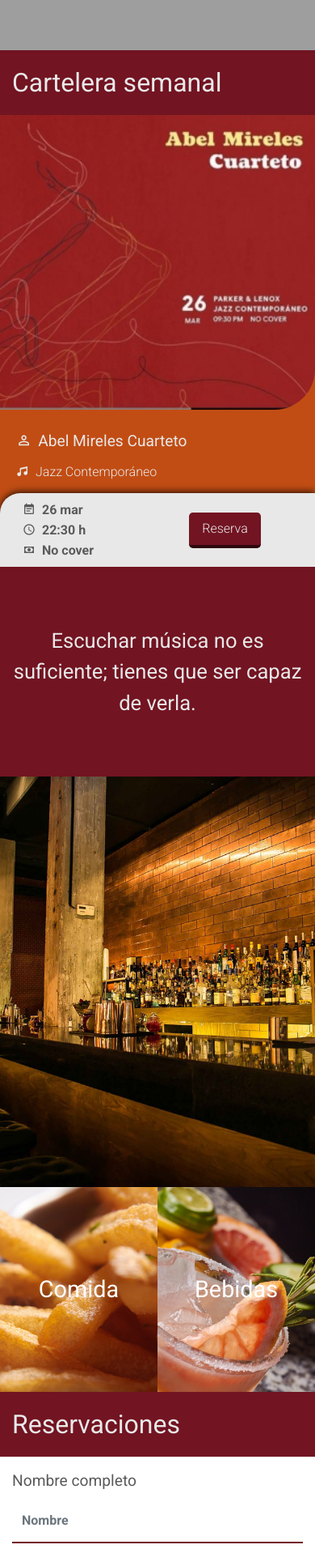
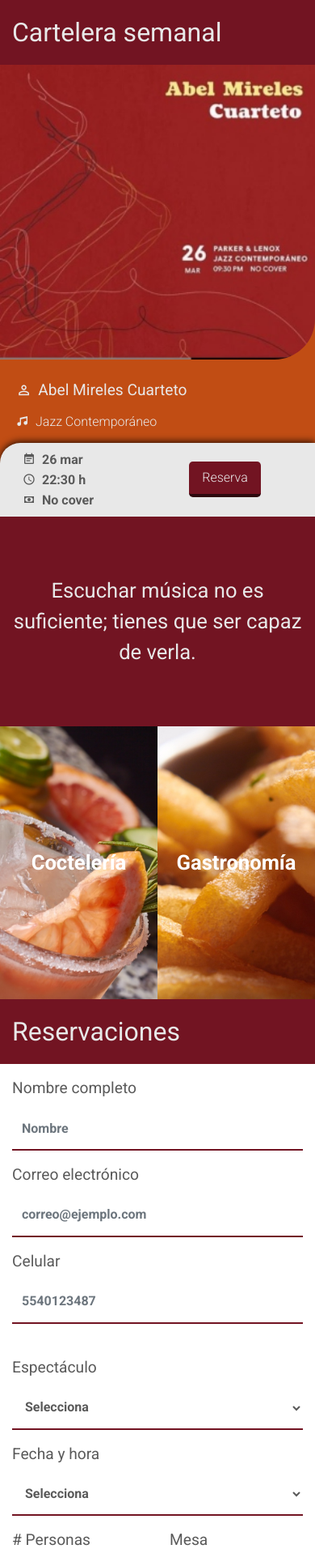
Before and after one commit to itzel-aguirre/jazz, a PHP site: page /jazz/ in a window 390 px wide. Shown: the part 405-2318 px from the top of the page at 81% size. Run offline with PHP 8.4, Linux system fonts and the light colour scheme; some libraries are stand-ins or nearby versions; grey boxes are pictures that could not be loaded.

Commit message:
Cambios en la estructura
1. Se quitó la segunda foto y en lugar se pusieron 2 botones, gastronomía y coctelería.
2. Se corrigieron estilos y tamaños en los dispositivos

```diff
--- a/css/main.css
+++ b/css/main.css
@@ -321,7 +321,7 @@
 
 /* line 136, ../../xampp/htdocs/jazz/sass/main.scss */
 .background-image__button {
-  height: 30vh;
+  height: 40vh;
   background-size: cover;
   display: flex;
   justify-content: center;
@@ -330,7 +330,8 @@
 
 /* line 142, ../../xampp/htdocs/jazz/sass/main.scss */
 .background-image__button a {
-  font-size: 1.8rem;
+  font-size: 1.6rem;
+  font-weight: 700;
   color: #fff;
 }
 
@@ -341,17 +342,24 @@
   }
 }
 
-/* line 149, ../../xampp/htdocs/jazz/sass/main.scss */
+@media (min-width: 1440px) {
+  /* line 142, ../../xampp/htdocs/jazz/sass/main.scss */
+  .background-image__button a {
+    font-size: 6rem;
+  }
+}
+
+/* line 153, ../../xampp/htdocs/jazz/sass/main.scss */
 .background-image__button--food {
   background-image: url("../images/content/menu/food.jpg");
 }
 
-/* line 152, ../../xampp/htdocs/jazz/sass/main.scss */
+/* line 156, ../../xampp/htdocs/jazz/sass/main.scss */
 .background-image__button--drink {
   background-image: url("../images/content/menu/drinks.jpg");
 }
 
-/* line 158, ../../xampp/htdocs/jazz/sass/main.scss */
+/* line 162, ../../xampp/htdocs/jazz/sass/main.scss */
 .first-copy {
   text-align: center;
   font-size: 1.6rem;
@@ -361,7 +369,7 @@
 }
 
 @media (min-width: 768px) {
-  /* line 158, ../../xampp/htdocs/jazz/sass/main.scss */
+  /* line 162, ../../xampp/htdocs/jazz/sass/main.scss */
   .first-copy {
     font-size: 3rem;
     padding: 6rem 4rem;
@@ -369,42 +377,50 @@
 }
 
 @media (min-width: 1200px) {
-  /* line 158, ../../xampp/htdocs/jazz/sass/main.scss */
+  /* line 162, ../../xampp/htdocs/jazz/sass/main.scss */
   .first-copy {
     font-size: 2.5rem;
-    padding: 4rem 34rem;
+    padding: 4rem 24rem;
   }
 }
 
-/* line 175, ../../xampp/htdocs/jazz/sass/main.scss */
+@media (min-width: 1440px) {
+  /* line 162, ../../xampp/htdocs/jazz/sass/main.scss */
+  .first-copy {
+    font-size: 2.5rem;
+    padding: 4rem 30rem;
+  }
+}
+
+/* line 183, ../../xampp/htdocs/jazz/sass/main.scss */
 .row--background-red {
   background: #721422;
 }
 
-/* line 180, ../../xampp/htdocs/jazz/sass/main.scss */
+/* line 188, ../../xampp/htdocs/jazz/sass/main.scss */
 .map {
   width: 100%;
   height: 350px;
 }
 
 @media (min-width: 768px) {
-  /* line 180, ../../xampp/htdocs/jazz/sass/main.scss */
+  /* line 188, ../../xampp/htdocs/jazz/sass/main.scss */
   .map {
     height: 100%;
   }
 }
 
-/* line 188, ../../xampp/htdocs/jazz/sass/main.scss */
+/* line 196, ../../xampp/htdocs/jazz/sass/main.scss */
 form {
   margin: 1rem 0;
 }
 
-/* line 190, ../../xampp/htdocs/jazz/sass/main.scss */
+/* line 198, ../../xampp/htdocs/jazz/sass/main.scss */
 form fieldset {
   margin-bottom: 1.5rem;
 }
 
-/* line 192, ../../xampp/htdocs/jazz/sass/main.scss */
+/* line 200, ../../xampp/htdocs/jazz/sass/main.scss */
 form fieldset legend {
   text-align: center;
   margin-bottom: 1rem;
@@ -413,13 +429,13 @@
   color: #5a5a5a;
 }
 
-/* line 199, ../../xampp/htdocs/jazz/sass/main.scss */
+/* line 207, ../../xampp/htdocs/jazz/sass/main.scss */
 form fieldset label {
   color: #5a5a5a;
   font-size: 1.2rem;
 }
 
-/* line 205, ../../xampp/htdocs/jazz/sass/main.scss */
+/* line 213, ../../xampp/htdocs/jazz/sass/main.scss */
 input:-webkit-autofill,
 input:-webkit-autofill:hover,
 input:-webkit-autofill:focus textarea:-webkit-autofill,
@@ -433,7 +449,7 @@
   transition: background-color 5000s ease-in-out 0s;
 }
 
-/* line 218, ../../xampp/htdocs/jazz/sass/main.scss */
+/* line 226, ../../xampp/htdocs/jazz/sass/main.scss */
 .scroll-down-container {
   position: relative;
   width: 24px;
@@ -441,7 +457,7 @@
   margin-bottom: 50px;
 }
 
-/* line 223, ../../xampp/htdocs/jazz/sass/main.scss */
+/* line 231, ../../xampp/htdocs/jazz/sass/main.scss */
 .scroll-down-container .chevron {
   position: absolute;
   width: 28px;
@@ -451,17 +467,17 @@
   animation: move 3s ease-out infinite;
 }
 
-/* line 230, ../../xampp/htdocs/jazz/sass/main.scss */
+/* line 238, ../../xampp/htdocs/jazz/sass/main.scss */
 .scroll-down-container .chevron:first-child {
   animation: move 3s ease-out 1s infinite;
 }
 
-/* line 233, ../../xampp/htdocs/jazz/sass/main.scss */
+/* line 241, ../../xampp/htdocs/jazz/sass/main.scss */
 .scroll-down-container .chevron::nth-child(2) {
   animation: move 3s ease-out 2s infinite;
 }
 
-/* line 236, ../../xampp/htdocs/jazz/sass/main.scss */
+/* line 244, ../../xampp/htdocs/jazz/sass/main.scss */
 .scroll-down-container .chevron:before, .scroll-down-container .chevron:after {
   content: " ";
   position: absolute;
@@ -471,13 +487,13 @@
   background: #fff;
 }
 
-/* line 245, ../../xampp/htdocs/jazz/sass/main.scss */
+/* line 253, ../../xampp/htdocs/jazz/sass/main.scss */
 .scroll-down-container .chevron:before {
   left: 0;
   transform: skew(0deg, 30deg);
 }
 
-/* line 249, ../../xampp/htdocs/jazz/sass/main.scss */
+/* line 257, ../../xampp/htdocs/jazz/sass/main.scss */
 .scroll-down-container .chevron:after {
   right: 0;
   width: 50%;
@@ -508,20 +524,20 @@
   }
 }
 
-/* line 281, ../../xampp/htdocs/jazz/sass/main.scss */
+/* line 289, ../../xampp/htdocs/jazz/sass/main.scss */
 .video-yt {
   width: 100%;
-  height: 400px;
+  height: 40vh;
 }
 
 @media (min-width: 1200px) {
-  /* line 281, ../../xampp/htdocs/jazz/sass/main.scss */
+  /* line 289, ../../xampp/htdocs/jazz/sass/main.scss */
   .video-yt {
-    height: 500px;
+    height: 55vh;
   }
 }
 
-/* line 289, ../../xampp/htdocs/jazz/sass/main.scss */
+/* line 297, ../../xampp/htdocs/jazz/sass/main.scss */
 .title {
   font-size: 2rem;
   background: #721422;
@@ -530,14 +546,14 @@
 }
 
 @media (min-width: 768px) {
-  /* line 289, ../../xampp/htdocs/jazz/sass/main.scss */
+  /* line 297, ../../xampp/htdocs/jazz/sass/main.scss */
   .title {
     font-size: 3rem;
   }
 }
 
 @media (min-width: 1200px) {
-  /* line 289, ../../xampp/htdocs/jazz/sass/main.scss */
+  /* line 297, ../../xampp/htdocs/jazz/sass/main.scss */
   .title {
     margin-left: 5rem;
   }
--- a/footer.php
+++ b/footer.php
@@ -60,6 +60,29 @@
       });
   </script>
   <!-- End Carousel -->
+  <!-- Load Facebook SDK for JavaScript -->
+  <div id="fb-root"></div>
+  <script>
+      window.fbAsyncInit = function() {
+          FB.init({
+              xfbml: true,
+              version: 'v3.2'
+          });
+      };
+
+      (function(d, s, id) {
+          var js, fjs = d.getElementsByTagName(s)[0];
+          if (d.getElementById(id)) return;
+          js = d.createElement(s);
+          js.id = id;
+          js.src = 'https://connect.facebook.net/en_US/sdk/xfbml.customerchat.js';
+          fjs.parentNode.insertBefore(js, fjs);
+      }(document, 'script', 'facebook-jssdk'));
+  </script>
+
+  <!-- Your customer chat code -->
+  <div class="fb-customerchat" attribution=install_email page_id="388926777938003">
+  </div>
   </body>
 
   </html>
--- a/index.php
+++ b/index.php
@@ -10,13 +10,7 @@
 <div class="container-fluid">
     <div class="row">
         <div class="col-12 mh-100 p-0 d-flex align-self-end">
-      <iframe
-        src="https://www.youtube.com/embed/0QVOc1aagSE"
-        frameborder="0"
-        allow="accelerometer; autoplay; encrypted-media; gyroscope; picture-in-picture"
-        allowfullscreen
-        class="video-yt"
-      ></iframe>
+            <iframe src="https://www.youtube.com/embed/O0rUauUjKVg" frameborder="0" allow="accelerometer; autoplay; encrypted-media; gyroscope; picture-in-picture" allowfullscreen class="video-yt"></iframe>
         </div>
     </div>
     <div class="row row--background-red">
@@ -29,15 +23,8 @@
             <div class="item">
                 <div class="card">
                     <picture>
-            <source
-              media="(min-width: 1200px)"
-              srcset="https://placeimg.com/450/400/animals"
-            />
-            <img
-              class="card-img-top"
-              src="images/slider/mobile/abelMirales.jpg"
-              alt="Card image cap"
-            />
+                        <source media="(min-width: 1200px)" srcset="https://placeimg.com/450/400/animals" />
+                        <img class="card-img-top" src="images/slider/mobile/abelMirales.jpg" alt="Card image cap" />
                     </picture>
                     <div class="card-body">
                         <div class="artist-info">
@@ -58,8 +45,7 @@
                                         mar
                                     </p>
                                     <p class="time">
-                    <i class="mdi mdi-clock-outline icon--margin-right"></i
-                    >22:30 h
+                                        <i class="mdi mdi-clock-outline icon--margin-right"></i>22:30 h
                                     </p>
                                     <p class="cover">
                                         <i class="mdi mdi-cash icon--margin-right"></i>No cover
@@ -80,21 +66,13 @@
             <div class="item">
                 <div class="card">
                     <picture>
-            <source
-              media="(min-width: 1200px)"
-              srcset="https://placeimg.com/450/400/nature"
-            />
-            <img
-              class="card-img-top"
-              src="images/slider/mobile/amy.jpg"
-              alt="Card image cap"
-            />
+                        <source media="(min-width: 1200px)" srcset="https://placeimg.com/450/400/nature" />
+                        <img class="card-img-top" src="images/slider/mobile/amy.jpg" alt="Card image cap" />
                     </picture>
                     <div class="card-body">
                         <div class="artist-info">
                             <p class="performer">
-                <i class="mdi mdi-account-outline icon--margin-right"></i
-                >Homenaje a Amy Winehouse por Xiomara Méndez
+                                <i class="mdi mdi-account-outline icon--margin-right"></i>Homenaje a Amy Winehouse por Xiomara Méndez
                             </p>
                             <p class="genre">
                                 <i class="mdi mdi-music icon--margin-right"></i>Jazz / R&B /
@@ -109,8 +87,7 @@
                                         abr
                                     </p>
                                     <p class="time">
-                    <i class="mdi mdi-clock-outline icon--margin-right"></i
-                    >22:30 h
+                                        <i class="mdi mdi-clock-outline icon--margin-right"></i>22:30 h
                                     </p>
                                     <p class="cover">
                                         <i class="mdi mdi-cash icon--margin-right"></i>$150.00
@@ -131,15 +108,8 @@
             <div class="item">
                 <div class="card">
                     <picture>
-            <source
-              media="(min-width: 1200px)"
-              srcset="https://placeimg.com/450/400/any"
-            />
-            <img
-              class="card-img-top"
-              src="images/slider/mobile/testCrosby.jpg"
-              alt="Card image cap"
-            />
+                        <source media="(min-width: 1200px)" srcset="https://placeimg.com/450/400/any" />
+                        <img class="card-img-top" src="images/slider/mobile/testCrosby.jpg" alt="Card image cap" />
                     </picture>
                     <div class="card-body">
                         <div class="artist-info">
@@ -160,8 +130,7 @@
                                         mar
                                     </p>
                                     <p class="time">
-                    <i class="mdi mdi-clock-outline icon--margin-right"></i
-                    >22:00 h
+                                        <i class="mdi mdi-clock-outline icon--margin-right"></i>22:00 h
                                     </p>
                                     <p class="cover">
                                         <i class="mdi mdi-cash icon--margin-right"></i>No cover
@@ -182,21 +151,13 @@
             <div class="item">
                 <div class="card">
                     <picture>
-            <source
-              media="(min-width: 1200px)"
-              srcset="https://placeimg.com/450/400/people"
-            />
-            <img
-              class="card-img-top"
-              src="images/slider/mobile/afrobeat.jpg"
-              alt="Card image cap"
-            />
+                        <source media="(min-width: 1200px)" srcset="https://placeimg.com/450/400/people" />
+                        <img class="card-img-top" src="images/slider/mobile/afrobeat.jpg" alt="Card image cap" />
                     </picture>
                     <div class="card-body">
                         <div class="artist-info">
                             <p class="performer">
-                <i class="mdi mdi-account-outline icon--margin-right"></i
-                >Afrobeat
+                                <i class="mdi mdi-account-outline icon--margin-right"></i>Afrobeat
                             </p>
                             <p class="genre">
                                 <i class="mdi mdi-music icon--margin-right"></i>World Music
@@ -210,8 +171,7 @@
                                         mar
                                     </p>
                                     <p class="time">
-                    <i class="mdi mdi-clock-outline icon--margin-right"></i
-                    >22:30 h
+                                        <i class="mdi mdi-clock-outline icon--margin-right"></i>22:30 h
                                     </p>
                                     <p class="cover">
                                         <i class="mdi mdi-cash icon--margin-right"></i>$150.00
@@ -232,15 +192,8 @@
             <div class="item">
                 <div class="card">
                     <picture>
-            <source
-              media="(min-width: 1200px)"
-              srcset="https://placeimg.com/450/400/tech/sepia"
-            />
-            <img
-              class="card-img-top"
-              src="images/slider/mobile/NiteJewel.jpg"
-              alt="Card image cap"
-            />
+                        <source media="(min-width: 1200px)" srcset="https://placeimg.com/450/400/tech/sepia" />
+                        <img class="card-img-top" src="images/slider/mobile/NiteJewel.jpg" alt="Card image cap" />
                     </picture>
                     <div class="card-body">
                         <div class="artist-info">
@@ -261,8 +214,7 @@
                                         mar
                                     </p>
                                     <p class="time">
-                    <i class="mdi mdi-clock-outline icon--margin-right"></i
-                    >22:00 h
+                                        <i class="mdi mdi-clock-outline icon--margin-right"></i>22:00 h
                                     </p>
                                     <p class="cover">
                                         <i class="mdi mdi-cash icon--margin-right"></i>$150.00
@@ -290,26 +242,16 @@
         </div>
     </div>
     <div class="row">
-    <div class="col-12 col-xl-6 mh-100 p-0">
-      <div class="background-image background-image__second-image"></div>
-    </div>
-    <div class="col-12 col-xl-6 mh-100">
-      <div class="row">
-        <div class="col-6  col-xl-12 mh-100 p-0">
-          <div
-            class="background-image background-image__button background-image__button--food"
-          >
-            <a href="downloads/comida.pdf" target="_blank">Comida</a>
+        <div class="col-6 col-xl-6 mh-100 p-0">
+          <div class="background-image background-image__button background-image__button--drink">
+              <a href="downloads/bebidas.pdf" target="_blank">Coctelería</a>
           </div>
         </div>
-        <div class="col-6 col-xl-12 mh-100 p-0">
-          <div
-            class="background-image background-image__button background-image__button--drink"
-          >
-            <a href="downloads/bebidas.pdf" target="_blank">Bebidas</a>
+        <div class="col-6 col-xl-6 mh-100 p-0">
+          <div class="background-image background-image__button background-image__button--food">
+            <a href="downloads/comida.pdf" target="_blank">Gastronomía</a>
           </div>
-        </div>
-      </div>
+
         </div>
     </div>
     <div class="row row--background-red">
@@ -324,30 +266,15 @@
                     <fieldset class="col-12 col-md-6 col-xl-5">
                         <div class="form-group">
                             <label for="name">Nombre completo</label>
-              <input
-                id="name"
-                type="text"
-                class="form-control input-text"
-                placeholder="Nombre"
-              />
+                            <input id="name" type="text" class="form-control input-text" placeholder="Nombre" />
                         </div>
                         <div class="form-group">
                             <label for="email">Correo electrónico</label>
-              <input
-                type="email"
-                id="email"
-                class="form-control input-text"
-                placeholder="correo@ejemplo.com"
-              />
+                            <input type="email" id="email" class="form-control input-text" placeholder="correo@ejemplo.com" />
                         </div>
                         <div class="form-group">
                             <label for="mobile">Celular</label>
-              <input
-                type="number"
-                id="mobile"
-                class="form-control input-text"
-                placeholder="5540123487"
-              />
+                            <input type="number" id="mobile" class="form-control input-text" placeholder="5540123487" />
                         </div>
                     </fieldset>
                     <fieldset class="col-12 col-md-6 col-xl-5">
@@ -356,9 +283,7 @@
                             <select id="show" class="form-control" required>
                                 <option value="" disabled selected>Selecciona</option>
                                 <option value="volvo">Ted Crosby</option>
-                <option value="saab"
-                  >Homenaje a Amy Winehouse por Xiomara Méndez</option
-                >
+                                <option value="saab">Homenaje a Amy Winehouse por Xiomara Méndez</option>
                                 <option value="mercedes">Afrobeat</option>
                                 <option value="audi">Nite Jewel</option>
                             </select>
@@ -373,14 +298,7 @@
                         <div class="row ">
                             <div class="form-group col-6">
                                 <label for="clients"># Personas</label>
-                <input
-                  type="number"
-                  id="clients"
-                  class="form-control input-text"
-                  min="1"
-                  max="30"
-                  value="1"
-                />
+                                <input type="number" id="clients" class="form-control input-text" min="1" max="30" value="1" />
                             </div>
                             <div class="form-group col-6 align-self-end">
                                 <label for="table">Mesa</label>
@@ -404,24 +322,12 @@
     </div>
     <div class="row">
         <div class="col-6 d-none d-md-block mh-100 p-0">
-      <iframe
-        src="https://www.google.com/maps/embed?pb=!1m14!1m8!1m3!1d517.8516407387972!2d-99.15644784371455!3d19.43061077713533!3m2!1i1024!2i768!4f13.1!3m3!1m2!1s0x0%3A0x232dad92e8d474db!2sParker+%26+Lenox!5e0!3m2!1sen!2smx!4v1553575383953"
-        class="map d-xs-none"
-        frameborder="0"
-        style="border:0"
-        allowfullscreen
-      ></iframe>
+            <iframe src="https://www.google.com/maps/embed?pb=!1m14!1m8!1m3!1d517.8516407387972!2d-99.15644784371455!3d19.43061077713533!3m2!1i1024!2i768!4f13.1!3m3!1m2!1s0x0%3A0x232dad92e8d474db!2sParker+%26+Lenox!5e0!3m2!1sen!2smx!4v1553575383953" class="map d-xs-none" frameborder="0" style="border:0" allowfullscreen></iframe>
         </div>
         <div class="col-6 d-none d-md-block mh-100 p-0">
             <div class="background-image background-image__third-image"></div>
         </div>
-    <iframe
-      src="https://www.google.com/maps/embed?pb=!1m14!1m8!1m3!1d517.8516407387972!2d-99.15644784371455!3d19.43061077713533!3m2!1i1024!2i768!4f13.1!3m3!1m2!1s0x0%3A0x232dad92e8d474db!2sParker+%26+Lenox!5e0!3m2!1sen!2smx!4v1553575383953"
-      class="map d-block d-sm-none"
-      frameborder="0"
-      style="border:0"
-      allowfullscreen
-    ></iframe>
+        <iframe src="https://www.google.com/maps/embed?pb=!1m14!1m8!1m3!1d517.8516407387972!2d-99.15644784371455!3d19.43061077713533!3m2!1i1024!2i768!4f13.1!3m3!1m2!1s0x0%3A0x232dad92e8d474db!2sParker+%26+Lenox!5e0!3m2!1sen!2smx!4v1553575383953" class="map d-block d-sm-none" frameborder="0" style="border:0" allowfullscreen></iframe>
     </div>
 </div>
 <?php include 'footer.php'; ?>
--- a/sass/main.scss
+++ b/sass/main.scss
@@ -134,16 +134,20 @@
     height: 350px;
   }
   &__button {
-    height: 30vh;
+    height: 40vh;
     background-size: cover;
     display: flex;
     justify-content: center;
     align-items: center;
     a {
-      font-size: 1.8rem;
+      font-size: 1.6rem;
+      font-weight: $font-bold;
       color: #fff;
       @media (min-width: 768px) {
         font-size: 3rem;
+      }
+      @media (min-width: 1440px) {
+        font-size: 6rem;
       }
     }
     &--food {
@@ -167,7 +171,11 @@
   }
   @media (min-width: 1200px) {
     font-size: 2.5rem;
-    padding: 4rem 34rem;
+    padding: 4rem 24rem;
+  }
+  @media (min-width: 1440px) {
+    font-size: 2.5rem;
+    padding: 4rem 30rem;
   }
 }
 
@@ -280,9 +288,9 @@
 
 .video-yt {
   width: 100%;
-  height: 400px;
+  height: 40vh;
   @media (min-width: 1200px) {
-    height: 500px;
+    height: 55vh;
   }
 }
 
```
Also changed, not shown: 1 other file. Lines whose indentation alone changed are shown as unchanged.
